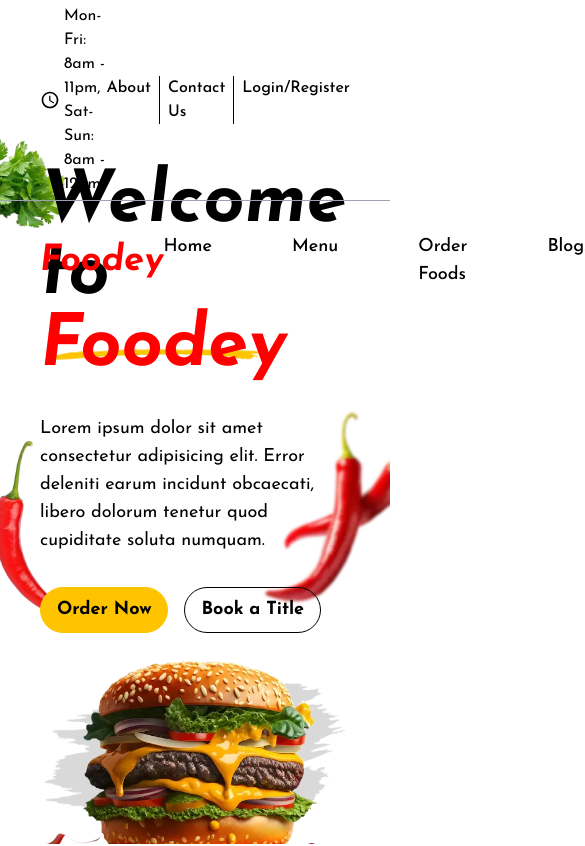
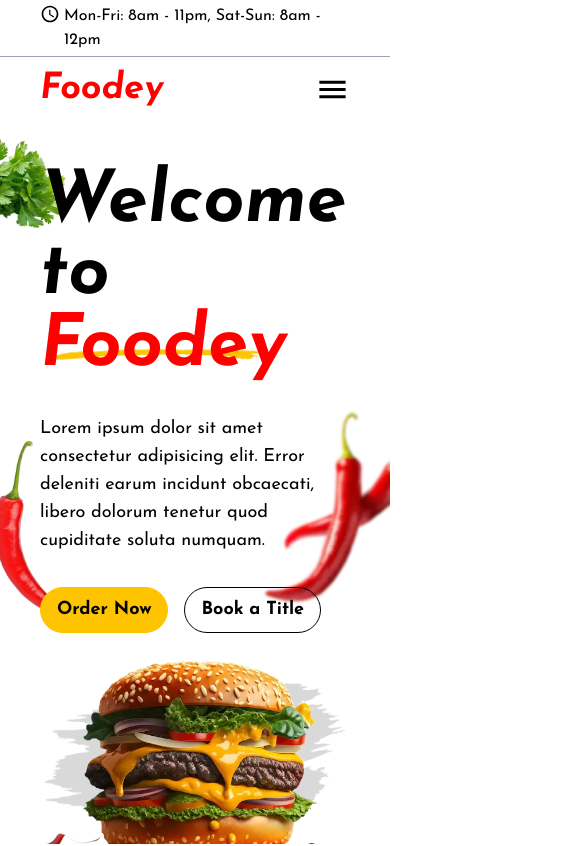
Before and after one commit to darkkphoenyx/Foodey-Your-Online-Restro, a React (Vite) app: page / in a window 390 px wide. Shown: the top 846 px of the page, 585 px wide, since content can reach past the window. Built offline with nearby package versions, Linux system fonts and the light colour scheme; a web font is replaced by a local one.

Commit message:
responsive design 1

```diff
--- a/src/components/navbar/Navbar.tsx
+++ b/src/components/navbar/Navbar.tsx
@@ -1,58 +1,75 @@
 import { Link } from "react-router-dom";
+import CloseIcon from "@mui/icons-material/Close";
+import MenuIcon from "@mui/icons-material/Menu";
 import QueryBuilderIcon from "@mui/icons-material/QueryBuilder";
 import LocalMallIcon from "@mui/icons-material/LocalMall";
+import { useState } from "react";
 
 export const Navbar = () => {
+  // Use state to control sidebar visibility
+  const [isSidebarOpen, setIsSidebarOpen] = useState(false);
+
+  const toggleSidebar = () => {
+    setIsSidebarOpen(!isSidebarOpen);
+  };
+
   return (
     <>
       <section className="bg-white/85 h-[16vh] sticky top-0 z-50">
         <div className="banner border-b border-gray-400">
-          <div className=" container mx-auto banner flex items-center justify-between py-1 px-10">
-            <div className="left-section ">
+          <div className="container mx-auto banner flex items-center justify-center md:justify-between py-1 px-10">
+            <div className="left-section flex gap-1">
+              <QueryBuilderIcon fontSize="small" />
               <p className="flex items-center gap-1">
-                <QueryBuilderIcon fontSize="small"></QueryBuilderIcon> Mon-Fri:
-                8am - 11pm, Sat-Sun: 8am - 12pm
+                Mon-Fri: 8am - 11pm, Sat-Sun: 8am - 12pm
               </p>
             </div>
-            <div className="right-section"></div>
-            <ul className="flex justify-between gap-2 font-medium ">
+            <div className="right-section hidden md:block">
+              <ul className="flex justify-between gap-2 font-medium">
                 <li className="hover:text-[--primary-text-color]">
-                <Link to={"/"}>About</Link>
+                  <Link to="/">About</Link>
                 </li>
                 <li className="border-x border-black px-2 hover:text-[--primary-text-color]">
-                <Link to={"/"}>Contact Us</Link>
+                  <Link to="/">Contact Us</Link>
                 </li>
                 <li className="hover:text-[--primary-text-color]">
-                <Link to={"/"}>Login/Register</Link>
+                  <Link to="/">Login/Register</Link>
                 </li>
               </ul>
             </div>
           </div>
+        </div>
+
         <div className="nav container mx-auto py-3 flex justify-between items-center px-10">
           <div className="logo">
             <Link
-              to={"/"}
+              to="/"
               className="font-extrabold text-4xl text-[--primary-text-color] italic"
             >
               Foodey
             </Link>
           </div>
-          <div className="nav-elements">
+
+          {/* Nav Links for large screens */}
+          <div className="nav-elements hidden md:block">
             <ul className="flex gap-20 font-medium justify-between text-lg">
               <li className="hover:text-[--primary-text-color]">
-                <Link to={"/"}>Home</Link>
+                <Link to="/">Home</Link>
               </li>
               <li className="hover:text-[--primary-text-color]">
-                <Link to={"/"}>Menu</Link>
+                <Link to="/">Menu</Link>
               </li>
               <li className="hover:text-[--primary-text-color]">
-                <Link to={"/"}>Order Foods</Link>
+                <Link to="/">Order Foods</Link>
               </li>
               <li className="hover:text-[--primary-text-color]">
-                <Link to={"/"}>Blogs</Link>
+                <Link to="/">Blogs</Link>
               </li>
             </ul>
           </div>
+
+          {/* Contact and buttons */}
+          <div className="hidden md:block">
             <div className="contact flex gap-8">
               <div className="call flex items-center">
                 <img
@@ -68,14 +85,66 @@ export const Navbar = () => {
                 </div>
               </div>
               <button className="border hover:border-[--primary-color] border-black px-3 rounded-full hover:text-[--primary-color] transition-all active:translate-y-0.5">
-              <span className="">
-                <LocalMallIcon fontSize="small"></LocalMallIcon>
+                <span>
+                  <LocalMallIcon fontSize="small" />
                 </span>
               </button>
-            <button className="text-[--third-text-color] bg-[--primary-color] px-4 py-2  rounded-3xl text-lg font-semibold hover:text-[--primary-text-color] hover:bg-white border border-[--primary-color] transition-all active:translate-y-0.5">
+              <button className="text-[--third-text-color] bg-[--primary-color] px-4 py-2 rounded-3xl text-lg font-semibold hover:text-[--primary-text-color] hover:bg-white border border-[--primary-color] transition-all active:translate-y-0.5">
                 Order Online
               </button>
+
+              {/* Sidebar toggle button for mobile */}
             </div>
+          </div>
+          <div className="block md:hidden" onClick={toggleSidebar}>
+            <MenuIcon fontSize="large"></MenuIcon>
+          </div>
+
+          {/* Sidebar for mobile */}
+          {isSidebarOpen && (
+            <div className="md:hidden block absolute bg-yellow-500/80 top-0 text-black right-0 h-[100vh] w-52 z-50">
+              <ul className="flex flex-col gap-4 p-4 text-xl font-medium">
+                <div onClick={toggleSidebar}>
+                  <CloseIcon fontSize="large"></CloseIcon>
+                </div>
+                <li>
+                  <Link to="/" onClick={toggleSidebar}>
+                    Home
+                  </Link>
+                </li>
+                <li>
+                  <Link to="/" onClick={toggleSidebar}>
+                    About
+                  </Link>
+                </li>
+                <li>
+                  <Link to="/" onClick={toggleSidebar}>
+                    Menu
+                  </Link>
+                </li>
+                <li>
+                  <Link to="/" onClick={toggleSidebar}>
+                    Order Foods
+                  </Link>
+                </li>
+                <li>
+                  <Link to="/" onClick={toggleSidebar}>
+                    Blogs
+                  </Link>
+                </li>
+                <li>
+                  <Link to="/" onClick={toggleSidebar}>
+                    Contact Us
+                  </Link>
+                </li>
+                <li>
+                  <Link to="/" onClick={toggleSidebar}>
+                    Login/Register
+                  </Link>
+                </li>
+              </ul>
+            </div>
+          )}
         </div>
       </section>
     </>
```
Lines whose indentation alone changed are shown as unchanged.
